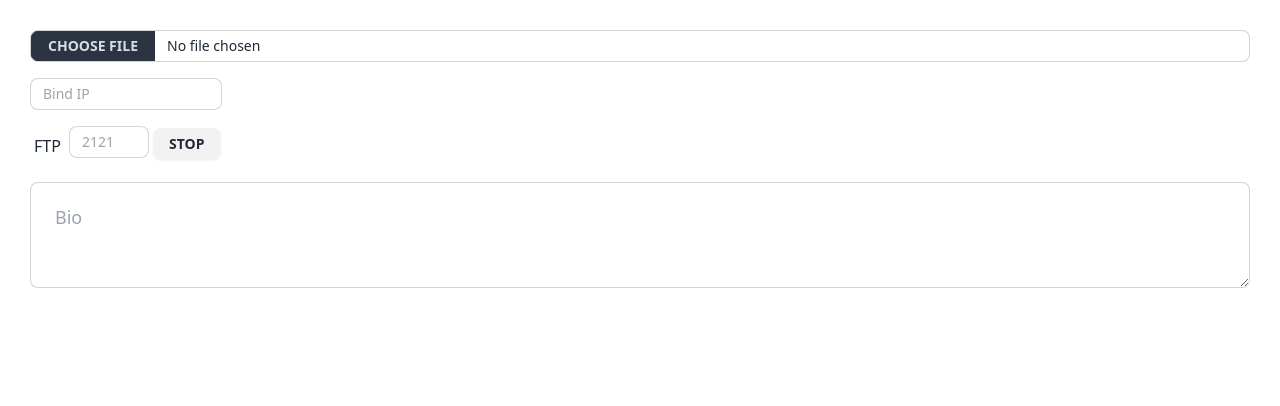
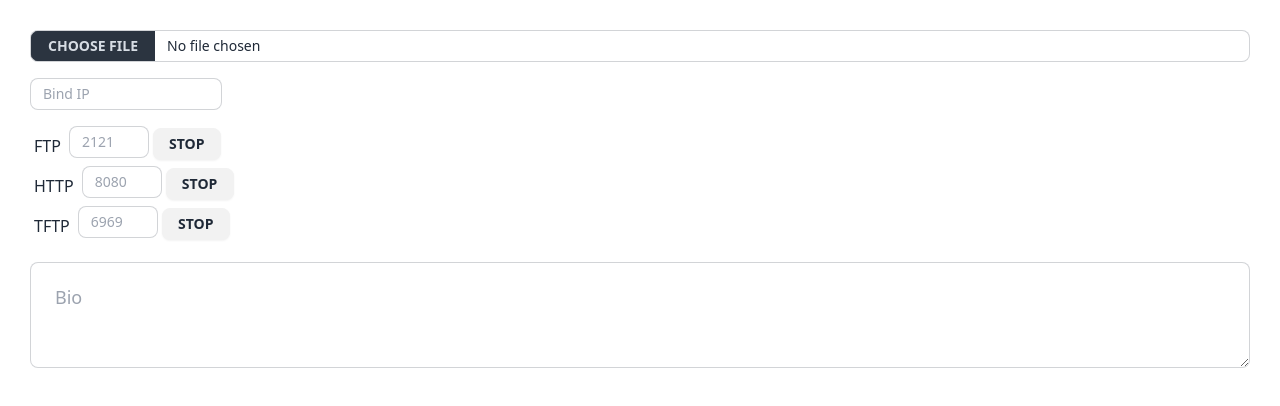
Before and after one commit to joaofl/quick-serve, a plain HTML site: page src/ui/index.html in a window 1280 px wide. Drawn offline with nearby package versions, Linux system fonts and the light colour scheme.

Commit message:
Add some handbrake templating for the repeated elements

```diff
--- a/src/ui/index.html
+++ b/src/ui/index.html
@@ -6,6 +6,10 @@
   <script src="https://cdn.tailwindcss.com"></script>
 
   <script type="module" src="/main.js" defer></script>
+
+  <script src="https://cdnjs.cloudflare.com/ajax/libs/handlebars.js/4.7.7/handlebars.min.js"></script>
+
+
 </head>
 
 <body style="padding: 30px;">
@@ -21,14 +25,17 @@
     </div>
 
     <div>
+      <div id="app"></div>
+      <script id="entry-template" type="text/x-handlebars-template">
+        {{#each protocol}}
           <div class="flex flex-row space-x-1">
 
             <div>
-          <p class="label">FTP</p>
+              <p class="label">{{ name }}</p>
             </div>
 
             <div>
-          <input type="number" placeholder="2121" class="input input-sm input-bordered w-20" />
+              <input type="number" placeholder="{{ port }}" class="input input-sm input-bordered w-20" />
             </div>
 
             <div>
@@ -38,14 +45,18 @@
                 <div class="swap-off">STOP</div>
               </label>
             </div>
+          </div>
+        {{/each}}
+      </script>
+    </div>
+
+    <textarea placeholder="Bio" class="textarea textarea-bordered textarea-lg w-full max-w"></textarea>
 
   </div>
 
-    </div>
+  <script src="template.js"></script>
 
-  <textarea placeholder="Bio" class="textarea textarea-bordered textarea-lg w-full max-w" ></textarea>
-
-</div>
 
 </body>
+
 </html>
--- a/src/ui/main.js
+++ b/src/ui/main.js
@@ -11,8 +11,8 @@ async function greet() {
 }
 
 
-$(document).ready(function() {
-  $('#toggleButton').click(function() {
+$(document).ready(function () {
+  $('#toggleButton').click(function () {
     // Toggle between open and closed box icons
     $(this).find('i').toggleClass('fa-box-open fa-box');
   });
--- /dev/null
+++ b/src/ui/template.js
@@ -0,0 +1,30 @@
+document.addEventListener('DOMContentLoaded', function () {
+    var data = {
+        protocol: [
+            {
+                name: "FTP",
+                port: 2121
+            },
+            {
+                name: "HTTP",
+                port: 8080
+            },
+            {
+                name: "TFTP",
+                port: 6969
+            }
+        ]
+    };
+
+    // Get the template source
+    var source = document.getElementById('entry-template').innerHTML;
+
+    // Compile the template
+    var template = Handlebars.compile(source);
+
+    // Render the template with data
+    var html = template(data);
+
+    // Append the rendered HTML to the app div
+    document.getElementById('app').innerHTML = html;
+});
```
Lines whose indentation alone changed are shown as unchanged.
